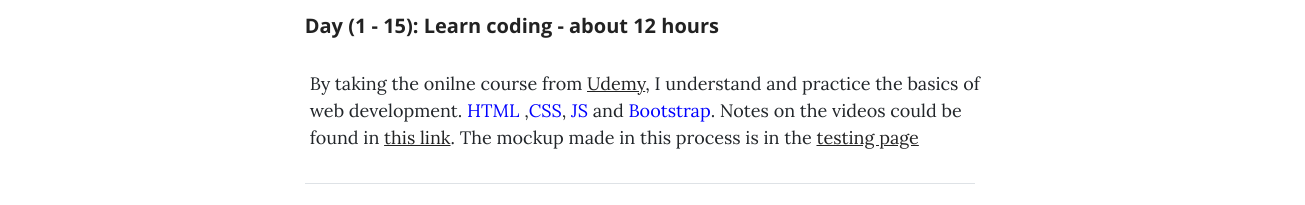
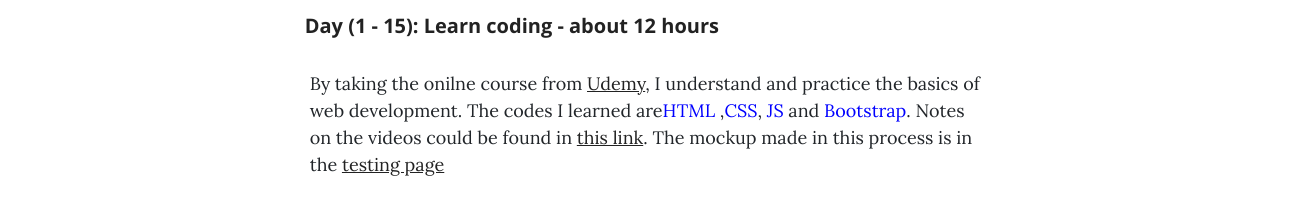
Before and after one commit to Overworking/Personal-Project, a plain HTML site: page Journal.html in a window 1280 px wide. Shown: the part 550-755 px from the top of the page, 1305 px wide, since content can reach past the window. Drawn offline with nearby package versions, Linux system fonts and the light colour scheme.

Commit message:
Update Journal.html

```diff
--- a/Journal.html
+++ b/Journal.html
@@ -54,7 +54,7 @@
         <div class="col-md-10 col-lg-8 col-xl-7">
           <h5>Day (1 - 15): Learn coding - about 12 hours</h5>
           <p>By taking the onilne course from <a href="https://www.udemy.com/course/the-complete-web-development-bootcamp/">Udemy</a>, I understand and practice the basics of web development.
-          <span class="tooltip"> HTML
+          The codes I learned are<span class="tooltip"> HTML
             <span class="tooltiptext"> HyperText Markup Langauge </span></span>
             ,<span class="tooltip">CSS<span class=tooltiptext>Cascading Style Sheet</span></span>, <span class="tooltip">JS<span class="tooltiptext">Java Script</span></span>
                and <span class="tooltip">Bootstrap<span class="tooltiptext">HTML, CSS, and JS library</span></span>. Notes on the videos could be found in <a href="https://docs.google.com/document/d/1DUQjitvpoTd3EyfdG6IYHvcX3oBDdC-Cx3x_LIFHbgE/edit?usp=sharing">this link</a>.
```
